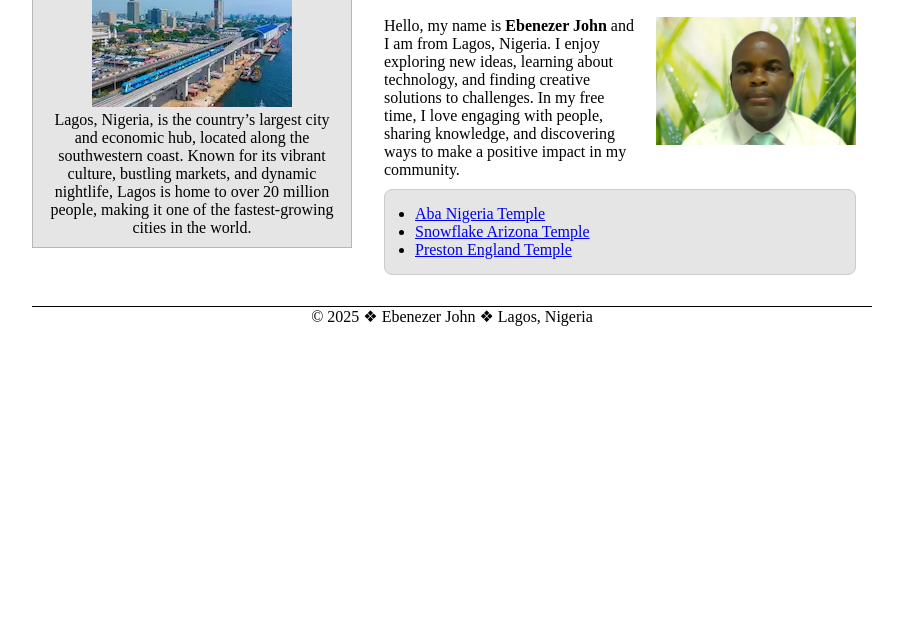
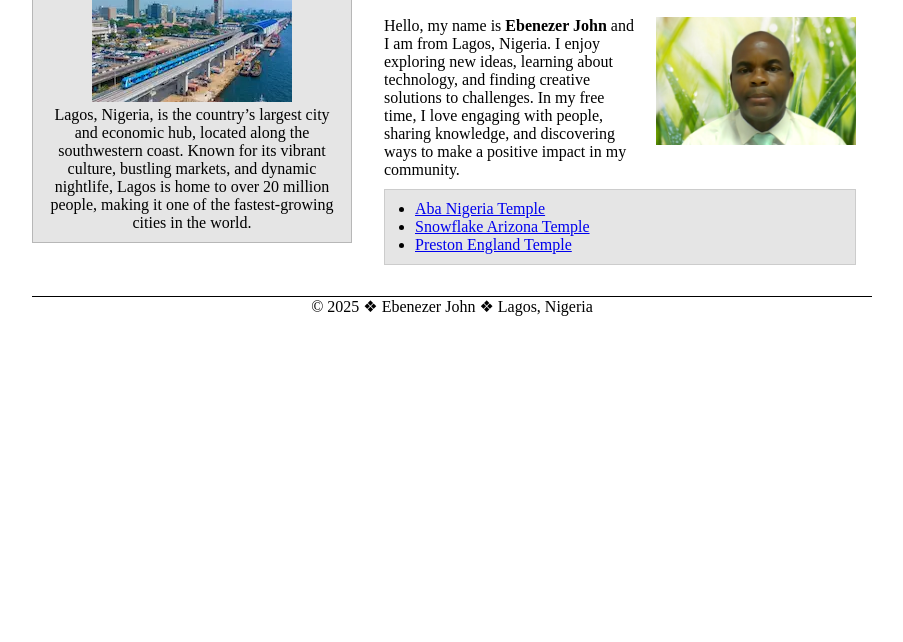
Before and after one commit to RBennyjay/wdd130, a plain HTML site: page index.html in a window 1280 px wide. Shown: the part 158-800 px from the top of the page, without its empty margins (188-1091 px from the left). Drawn offline with Linux system fonts and the light colour scheme.

Commit message:
more_update

```diff
--- a/index.html
+++ b/index.html
@@ -25,14 +25,12 @@
             <img src="images/profile.jpg" alt="Hello, my name is Ebenezer John" id="pic" width="200">
             <p>Hello, my name is <b>Ebenezer John</b> and I am from Lagos, Nigeria. I enjoy exploring new ideas, learning about technology,
                 and finding creative solutions to challenges. In my free time, I love engaging with people, sharing knowledge, and discovering ways to make a positive impact in my community. </p>
-            <div class="temple-list">
-            <ul>
+            <ul class="box">
                 <li><a href="https://churchofjesuschristtemples.org/aba-nigeria-temple" target="_blank">Aba Nigeria Temple</a> </li>
                 <li><a href="https://churchofjesuschristtemples.org/snowflake-arizona-temple" target="_blank">Snowflake Arizona Temple</a> </li>
                 <li><a href="https://churchofjesuschristtemples.org/preston-england-temple" target="_blank">Preston England Temple</a> </li>
             </ul>
-            </div>
-        </main>
+         </main>
         <aside>
             <h2>Lagos</h2>
             <img src="images/lagos.webp" alt="Lagos blue rail">
--- a/styles/styles.css
+++ b/styles/styles.css
@@ -74,20 +74,20 @@ main {
     margin: 1rem;
    }
 
-.temple-list {
+
+.box {
     background-color: var(--aside-bg-color);
     color: var(--aside-text-color);
-    padding: 15px;
-    border-radius: 8px;
-    border: 1px solid #ccc;
-    width: 100%;
+    padding: 10px;
+    border: 1px solid #ddd;
     margin-top: 10px;
     padding-left: 30px;
+    border: 1px solid #ccc;
     }
 
 /* Styling for sidebar */
 aside {
-    width: var(--aside-width);
+    /* width: var(--aside-width); */
     position: relative;
     grid-column: 1/2;
     grid-row: 1/2;
@@ -96,6 +96,12 @@ aside {
     padding: var(--default-padding);
     text-align: center;
     border: 1px solid rgb(0 0 0 / 0.2);
+
+
+
+    width: 100%; /* Override the fixed width */
+    max-width: var(--aside-width);
+
     }
 
 /* Footer styling */
```
